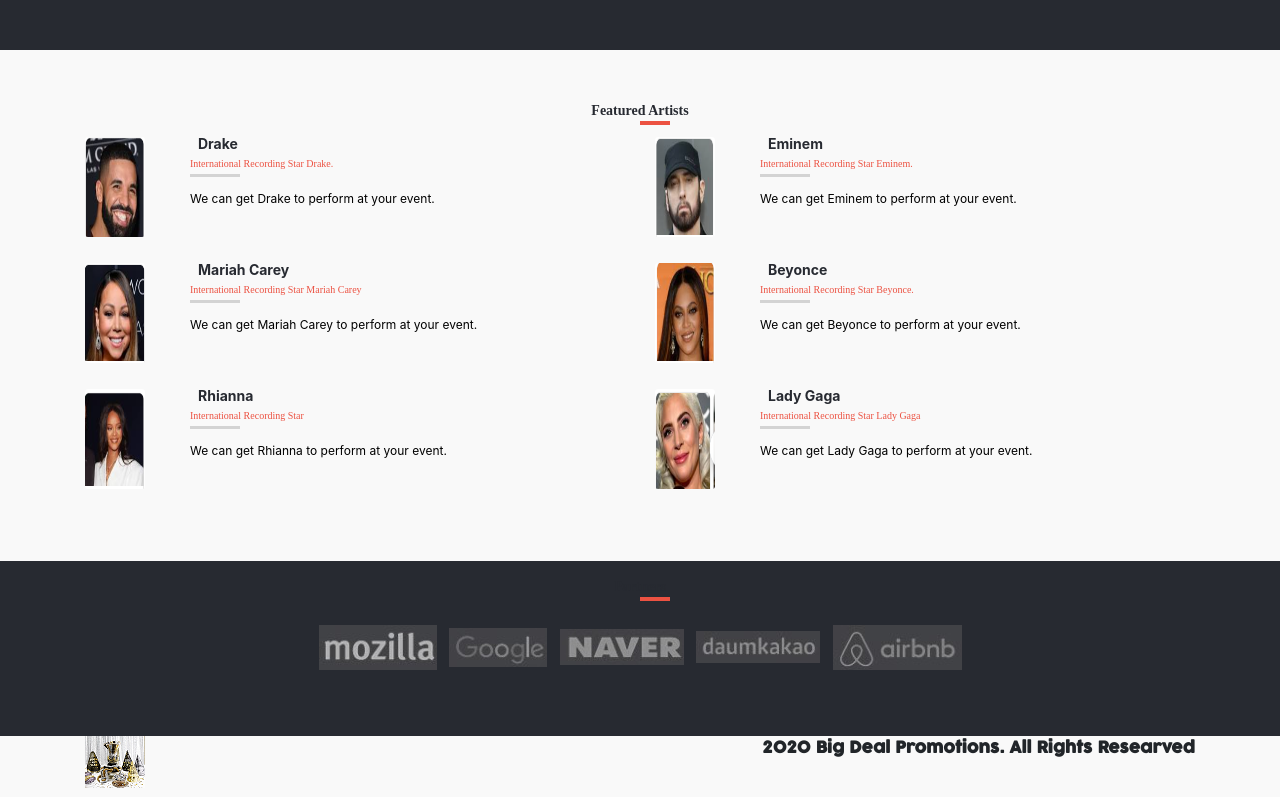
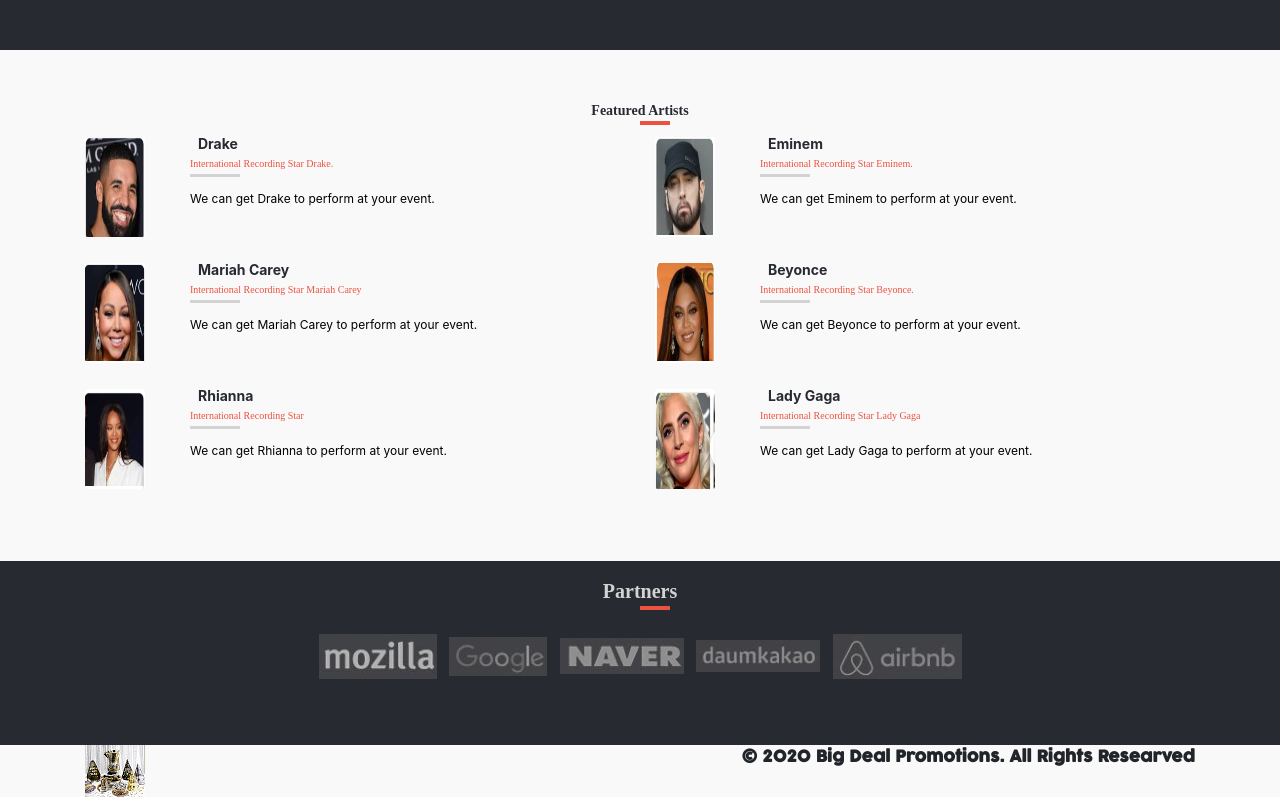
Before and after one commit to Paul-Clue/capstone2, a plain HTML site: page index.html in a window 1280 px wide. Shown: the part 1044-1841 px from the top of the page. Drawn offline with nearby package versions, Linux system fonts and the light colour scheme; a web font is replaced by a local one.

Commit message:
update margins for cardd text

```diff
--- a/index.html
+++ b/index.html
@@ -363,7 +363,7 @@
 
         <div class="container near-ft">
             <span><img src="./img/c-logo.png" alt=""></span>
-            <p>2020 Big Deal Promotions. All Rights Researved</p>
+            <p>&#169 2020 Big Deal Promotions. All Rights Researved</p>
         </div>
 
     </footer>
--- a/main.scss
+++ b/main.scss
@@ -253,6 +253,8 @@
   left: 160px;
   top: -80px;
   color: white;
+  width: 300px;
+  margin-right: 0;
 }
 
 .text-break {
@@ -351,8 +353,8 @@
 
 .f-speak2 {
   font-family: lato1;
-  color: $b-color;
-  font-size: 14px;
+  color: $g-color;
+  font-size: 20px;
 }
 
 .foot1 {
```
Also changed, not shown: styles.css, 1 other file.
